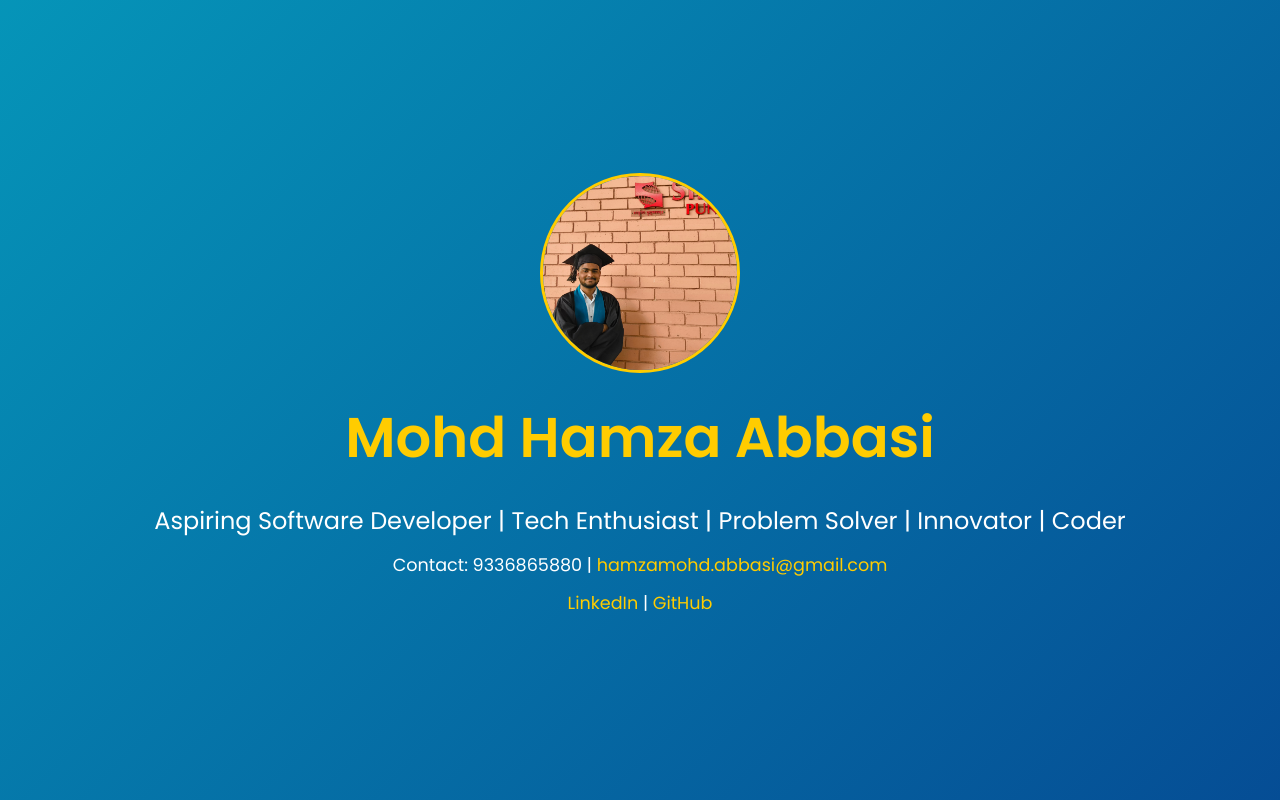
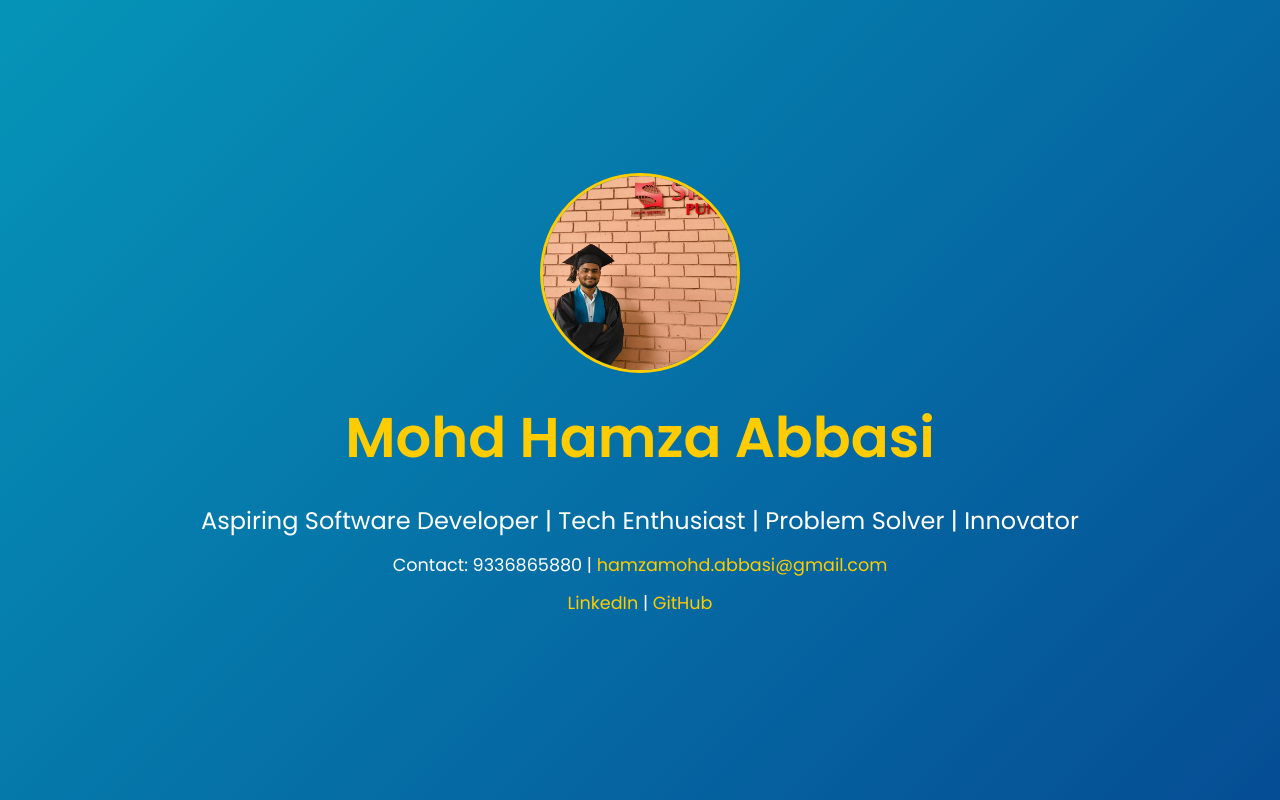
Before and after one commit to mohdhamzaabbasi/Mine, a plain HTML site: page public/index.html in a window 1280 px wide. Shown: the top 800 px of the page. Drawn offline with Linux system fonts and the light colour scheme.

Commit message:
Update index.html

```diff
--- a/public/index.html
+++ b/public/index.html
@@ -15,7 +15,7 @@
                 <img src="Img.jpg" alt="Mohd Hamza Abbasi" />
             </div>
             <h1>Mohd Hamza Abbasi</h1>
-            <p class="intro-text">Aspiring Software Developer | Tech Enthusiast | Problem Solver | Innovator | Coder</p>
+            <p class="intro-text">Aspiring Software Developer | Tech Enthusiast | Problem Solver | Innovator </p>
             <div class="contact-info">
                 <p>Contact: 9336865880 | <a href="mailto:hamzamohd.abbasi@gmail.com">hamzamohd.abbasi@gmail.com</a></p>
                 <p><a href="https://www.linkedin.com/in/mohdhamzaabbasi/">LinkedIn</a> | <a href="https://github.com/mohdhamzaabbasi">GitHub</a></p>
```
